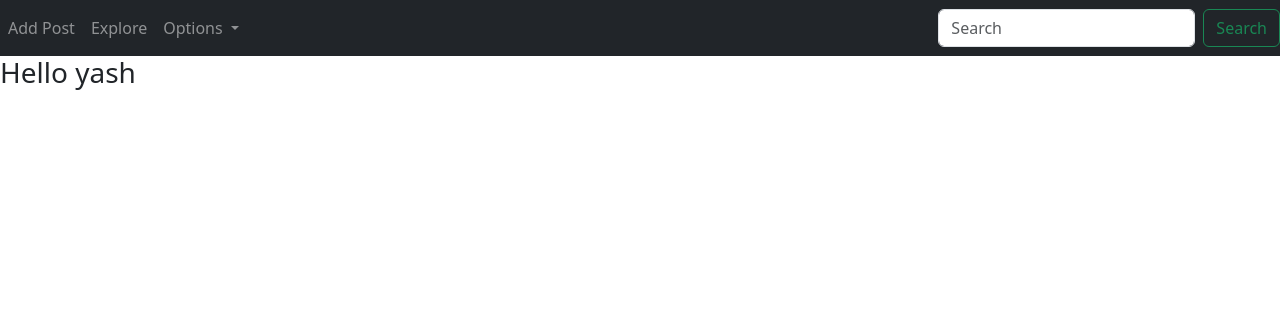
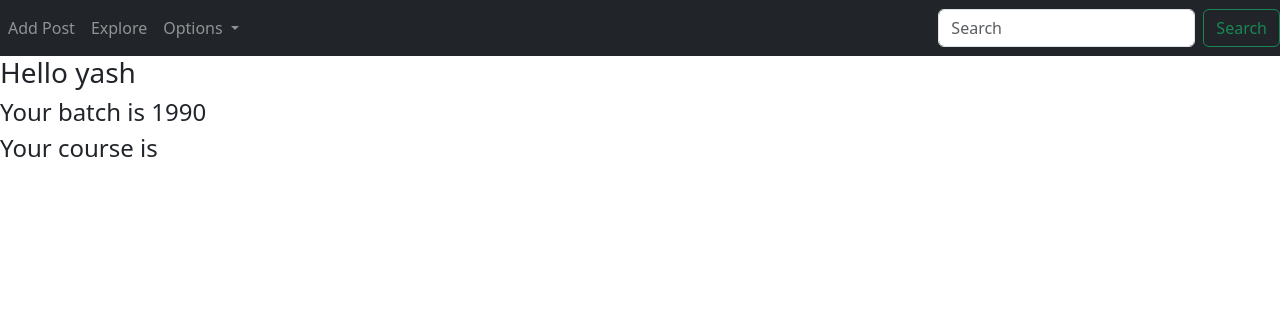
Before and after one commit to ykodwani01/woc5.0-django-interviewblog-Yash, a Django app: page /profile in a window 1280 px wide. Shown: the top 316 px of the page. Run offline with Django 4.2, Linux system fonts and the light colour scheme; a user stored in the database is signed in; data comes from the database, SQL or seed files in the repository; both versions use the stored data as it was after the commit; some libraries are stand-ins or nearby versions.

Commit message:
mid-eval : Modified dashboard

```diff
--- a/Blog/BlogApp/templates/dashboard.html
+++ b/Blog/BlogApp/templates/dashboard.html
@@ -6,6 +6,7 @@
 
 <h3>
     Hello  {{request.user.username}}</h3>
-
+    <h4>Your batch is {{b}}</h4>
+    <h4>Your course is {{c}}</h4>
 
 {%endblock%}
--- a/Blog/BlogApp/views.py
+++ b/Blog/BlogApp/views.py
@@ -40,7 +40,17 @@
 
 @login_required(login_url='/login')
 def profile(request):
-    return render(request,'dashboard.html')
+    # print(User)
+
+    temp=Profile.objects.get(user=request.user.id)
+    # print(temp)
+    b=temp.batch
+    c=temp.course
+    print(b)
+    params={'b':b,'c':c}
+
+
+    return render(request,'dashboard.html',params)
 
 
 def register(request):
```
Also changed, not shown: Blog/db.sqlite3.
